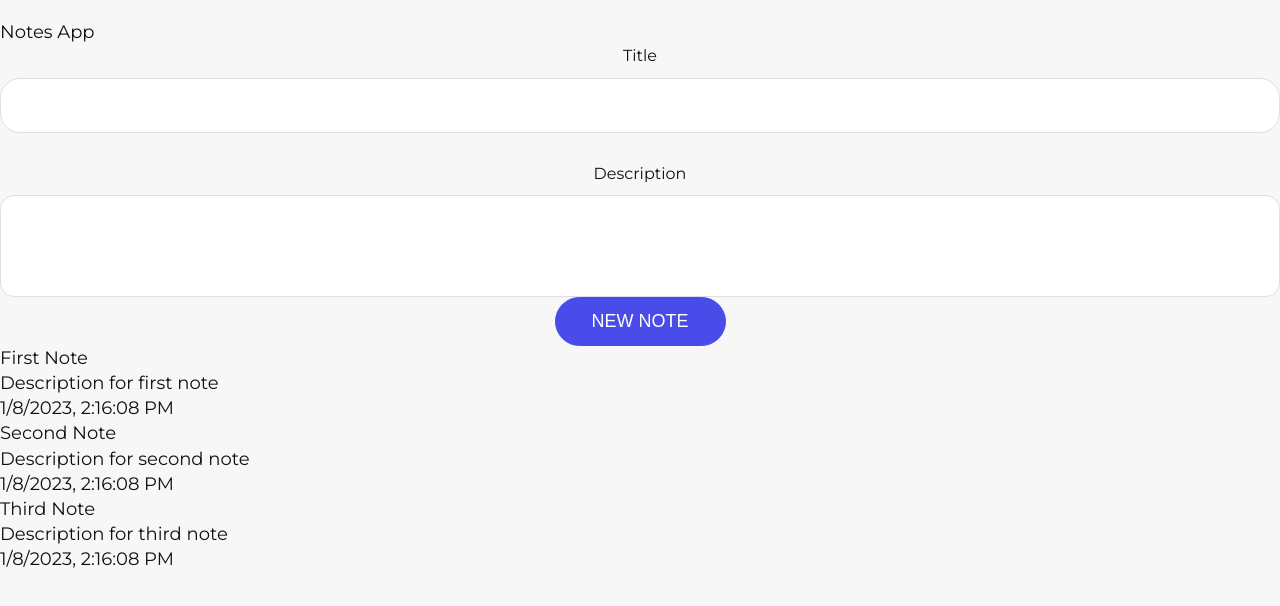
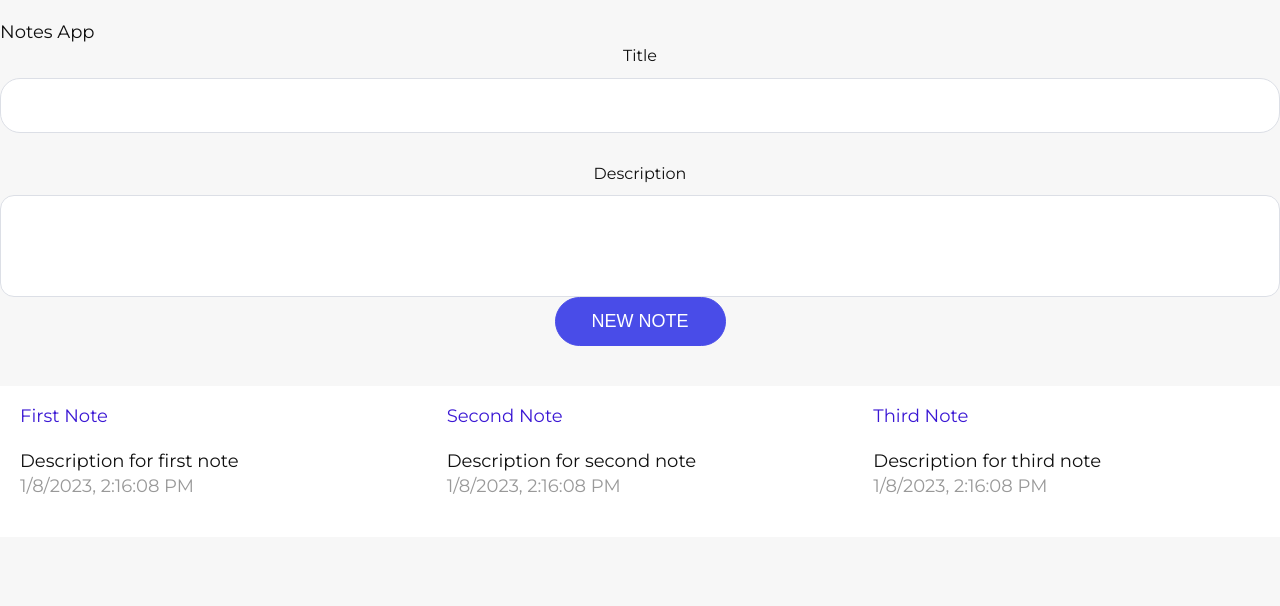
Before and after one commit to neoxanter/vue-notes-base, a Vue app: page / in a window 1280 px wide. Shown: the top 606 px of the page. Built offline with nearby package versions, Linux system fonts and the light colour scheme.

Commit message:
Added styles to the Notes component

```diff
--- a/src/components/Notes.vue
+++ b/src/components/Notes.vue
@@ -22,3 +22,34 @@ export default {
   },
 };
 </script>
+
+<style lang="scss">
+.notes {
+  display: flex;
+  align-items: center;
+  justify-content: space-between;
+  font-weight: wrap;
+  padding: 40px 0;
+}
+
+.note {
+  width: 46%;
+  padding: 18px 20px;
+  margin-bottom: 20px;
+  background-color: #fff;
+}
+
+.note-header p {
+  font-style: 22px;
+  color: rgb(59, 24, 212);
+}
+
+.note-body {
+  margin: 20px 0;
+}
+
+span {
+  font-size: 14px;
+  color: #999;
+}
+</style>
```
